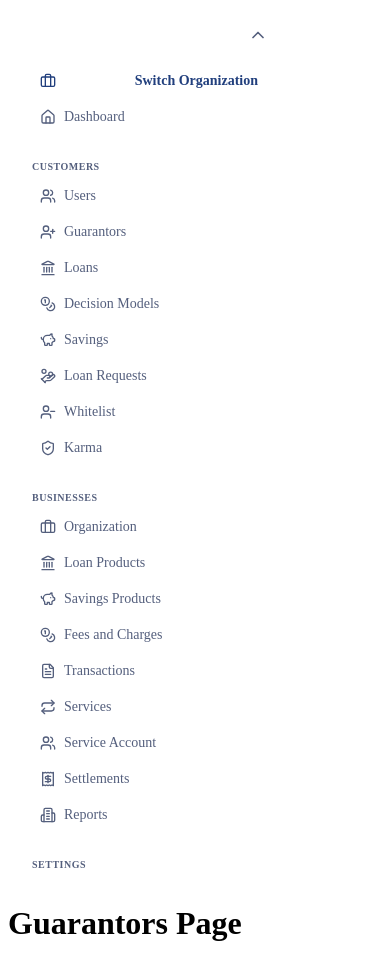
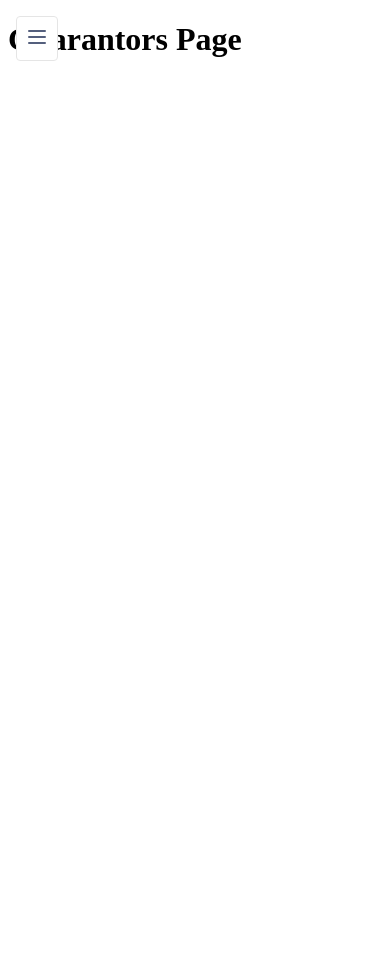
Before and after one commit to omair1996/lendsqr-fe-test, a React (Vite) app: page /dashboard/guarantors in a window 390 px wide. After the commit the page ends 844 px from the top, so only its background shows below. Built offline with nearby package versions, Linux system fonts and the light colour scheme.

Commit message:
Implement responsive sidebar

```diff
--- a/src/components/sidebar/SideBar.tsx
+++ b/src/components/sidebar/SideBar.tsx
@@ -18,10 +18,12 @@ import {
   ScrollText,
   ChevronDown,
   ChevronUp,
+  Menu,
 } from 'lucide-react';
 import { NavLink } from 'react-router-dom';
 import { useState } from 'react';
 import styles from './Sidebar.module.scss';
+import { useEffect } from 'react';
 
 type SidebarItem = {
   icon: React.ElementType;
@@ -83,8 +85,28 @@ const sidebarItems: SidebarGroup[] = [
 
 export default function Sidebar() {
   const [collapsed, setCollapsed] = useState(false);
+  const [isMobile, setIsMobile] = useState(window.innerWidth <= 768);
 
+  useEffect(() => {
+    const handleResize = () => {
+      const isNowMobile = window.innerWidth <= 768;
+      setIsMobile(isNowMobile);
+      if (isNowMobile) {
+        setCollapsed(true);
+      }
+    };
+
+    handleResize();
+    window.addEventListener('resize', handleResize);
+    return () => window.removeEventListener('resize', handleResize);
+  }, []);
   return (
+    <>
+      {isMobile && collapsed && (
+        <button className={styles.menuBtn} onClick={() => setCollapsed(false)}>
+          <Menu size={24} />
+        </button>
+      )}
       <aside className={`${styles.sidebar} ${collapsed ? styles.collapsed : ''}`}>
         <button className={styles.collapseBtn} onClick={() => setCollapsed(!collapsed)}>
           {collapsed ? <ChevronDown size={20} /> : <ChevronUp size={20} />}
@@ -120,5 +142,6 @@ export default function Sidebar() {
           </div>
         ))}
       </aside>
+    </>
   );
 }
--- a/src/components/sidebar/Sidebar.module.scss
+++ b/src/components/sidebar/Sidebar.module.scss
@@ -46,10 +46,13 @@
     align-items: center;
     gap: $spacing-sm;
     padding: $spacing-sm $spacing-md;
-    margin-bottom: 4px;
+    margin-bottom: $spacing-xs;
     font-size: $font-sm;
     color: $gray-color;
-    border-radius: 4px;
+    border-radius: $spacing-xs;
+    cursor: pointer;
+    text-decoration: none;
+    font-weight: 500;
     transition: background 0.2s ease, border-left 0.2s ease;
     text-decoration: none;
 
@@ -65,7 +68,7 @@
       background-color: rgba(57, 205, 204, 0.1);
       color: $primary-color;
       font-weight: 600;
-      border-left: 3px solid $primary-color;
+      border-left: $spacing-xs - 1 solid $primary-color;
 
       svg {
         color: $primary-color;
@@ -84,3 +87,54 @@
     }
   }
 }
+.menuBtn {
+  position: fixed;
+  top: 1rem;
+  left: 1rem;
+  background: $white;
+  border: 1px solid $light-gray;
+  padding: 0.5rem;
+  border-radius: $spacing-xs;
+  z-index: 200;
+  display: none;
+  cursor: pointer;
+
+  svg {
+    color: $gray-color;
+  }
+
+  @media (max-width: $breakpoint-md) {
+    display: block;
+  }
+}
+@media (max-width: $breakpoint-md) {
+  .sidebar {
+    position: fixed;
+    z-index: 100;
+    left: 0;
+    top: 0;
+    height: 100vh;
+    width: 80px;
+    padding: $spacing-sm;
+    overflow: hidden;
+
+    &.collapsed {
+      width: 0;
+      padding: 0;
+      overflow: hidden;
+
+      .collapseBtn {
+        display: none;
+      }
+    }
+
+    .sidebarItem span,
+    .sidebarSection {
+      display: none;
+    }
+
+    .collapseBtn {
+      margin-bottom: $spacing-sm;
+    }
+  }
+}
```
Lines whose indentation alone changed are shown as unchanged.
